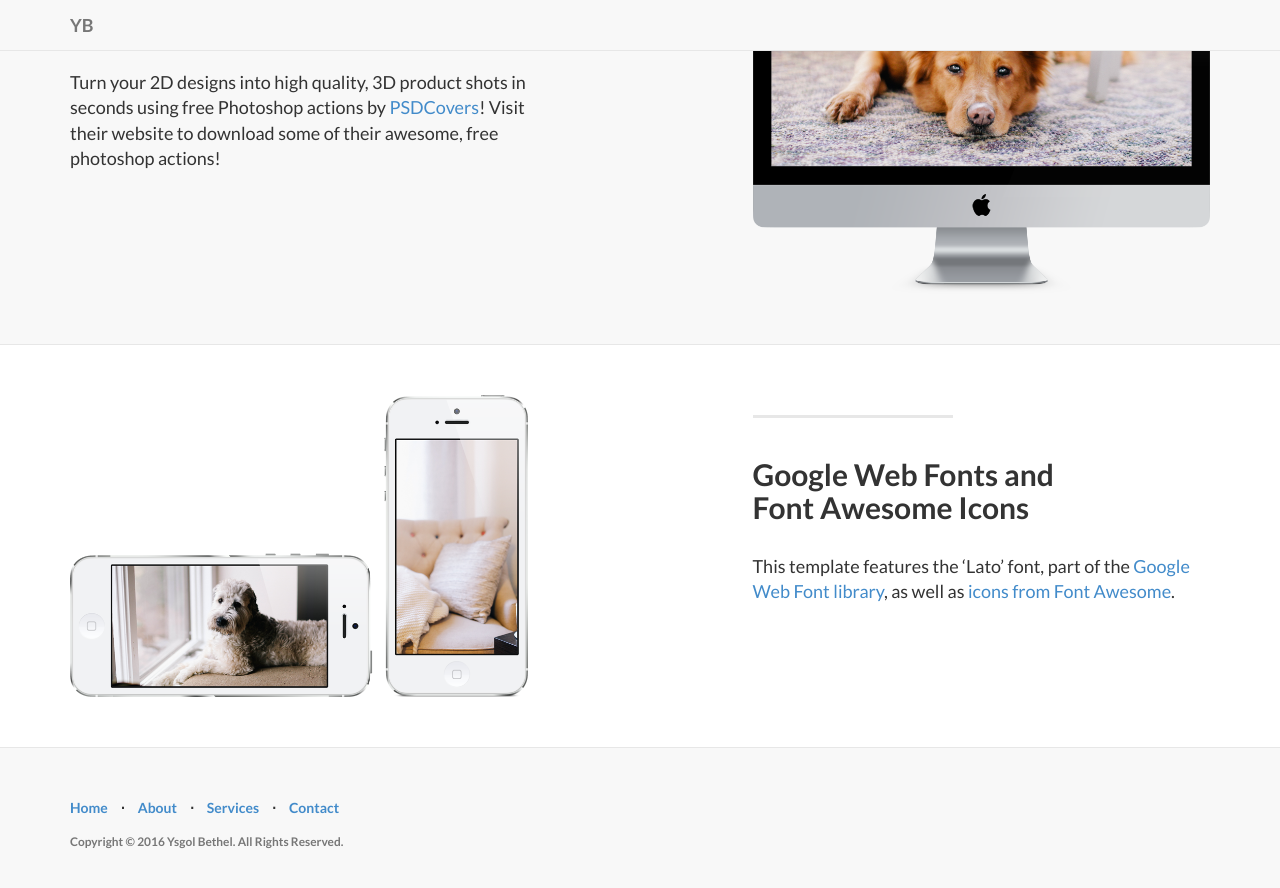
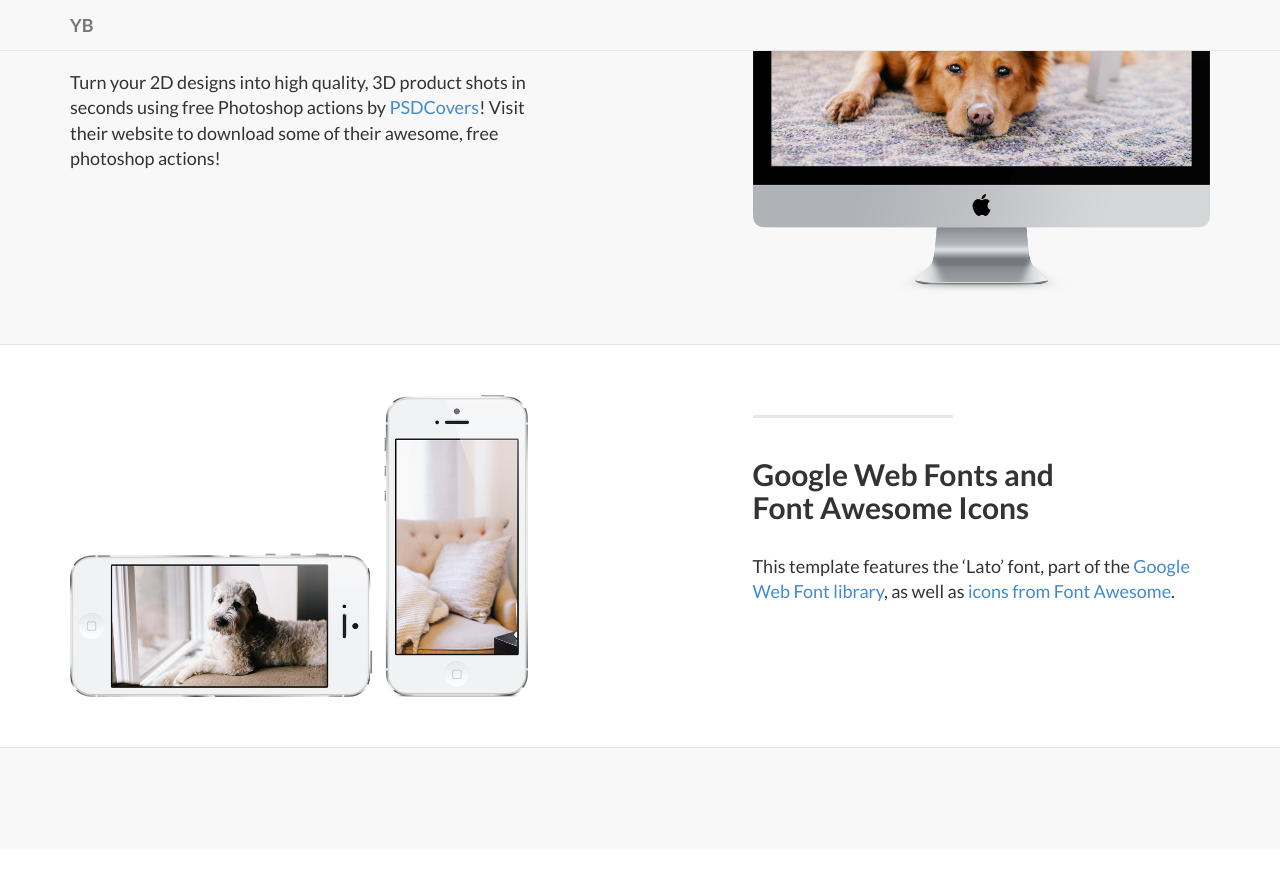
Before and after one commit to matatysgolbethel/matatysgolbethel.github.io, a Jekyll site: the page built from index.html, in a window 1280 px wide and 900 px high, scrolled down 1316 px. Shown: the top 888 px of the window. Built offline with Jekyll 4.4.1, drawn with Linux system fonts in a browser that asks for light colours; after the commit the page ends 2165 px from its top, so only the background shows below that.

Commit message:
removed the menu system at the bottom of the page

```diff
--- a/_includes/footer.html
+++ b/_includes/footer.html
@@ -3,7 +3,7 @@
     <div class="container">
         <div class="row">
             <div class="col-md-8">
-                <ul class="list-inline">
+                <!--<ul class="list-inline">
                     <li>
                         <a href="#home">Home</a>
                     </li>
@@ -20,7 +20,7 @@
                         <a href="#contact">Contact</a>
                     </li>
                 </ul>
-                <p class="copyright text-muted small">{{ site.copyright }}</p>
+                <p class="copyright text-muted small">{{ site.copyright }}</p>-->
             </div>
             <div class="col-md-4">
                 {{ site.credits }}
```
